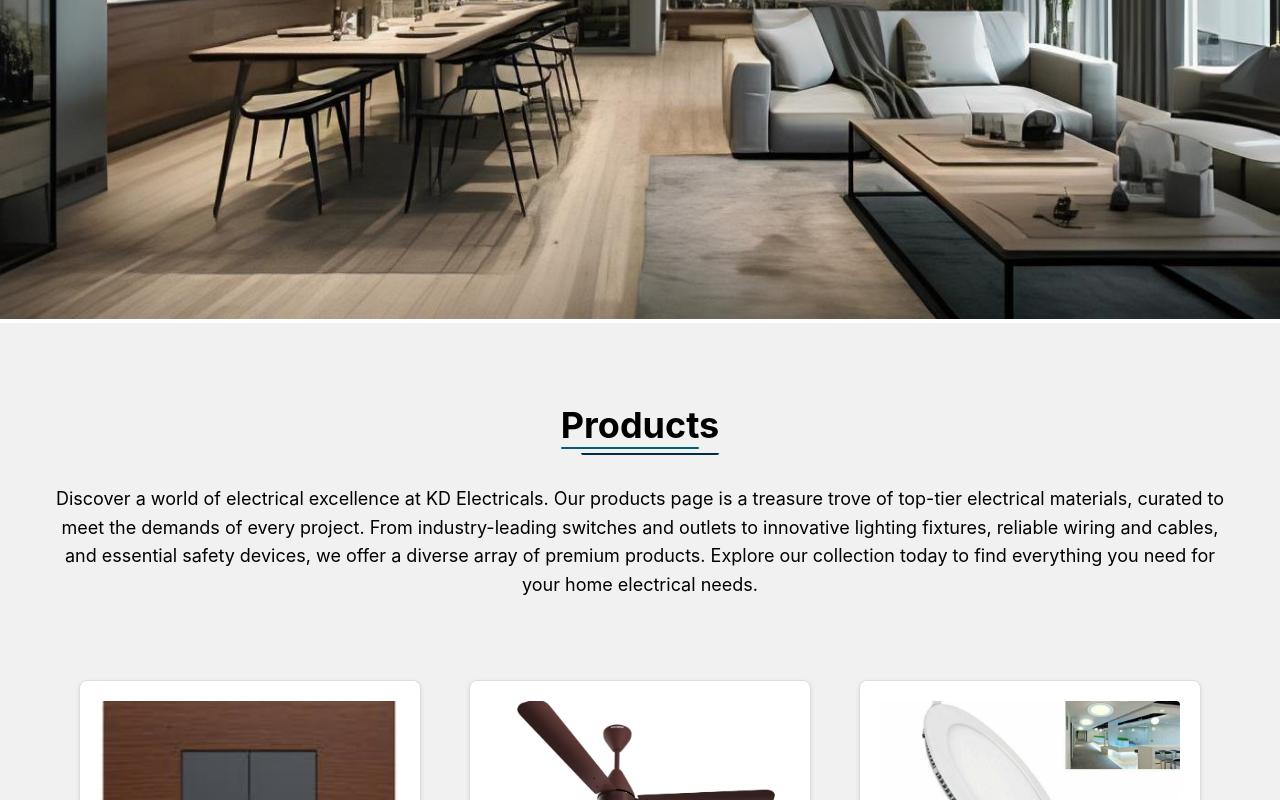
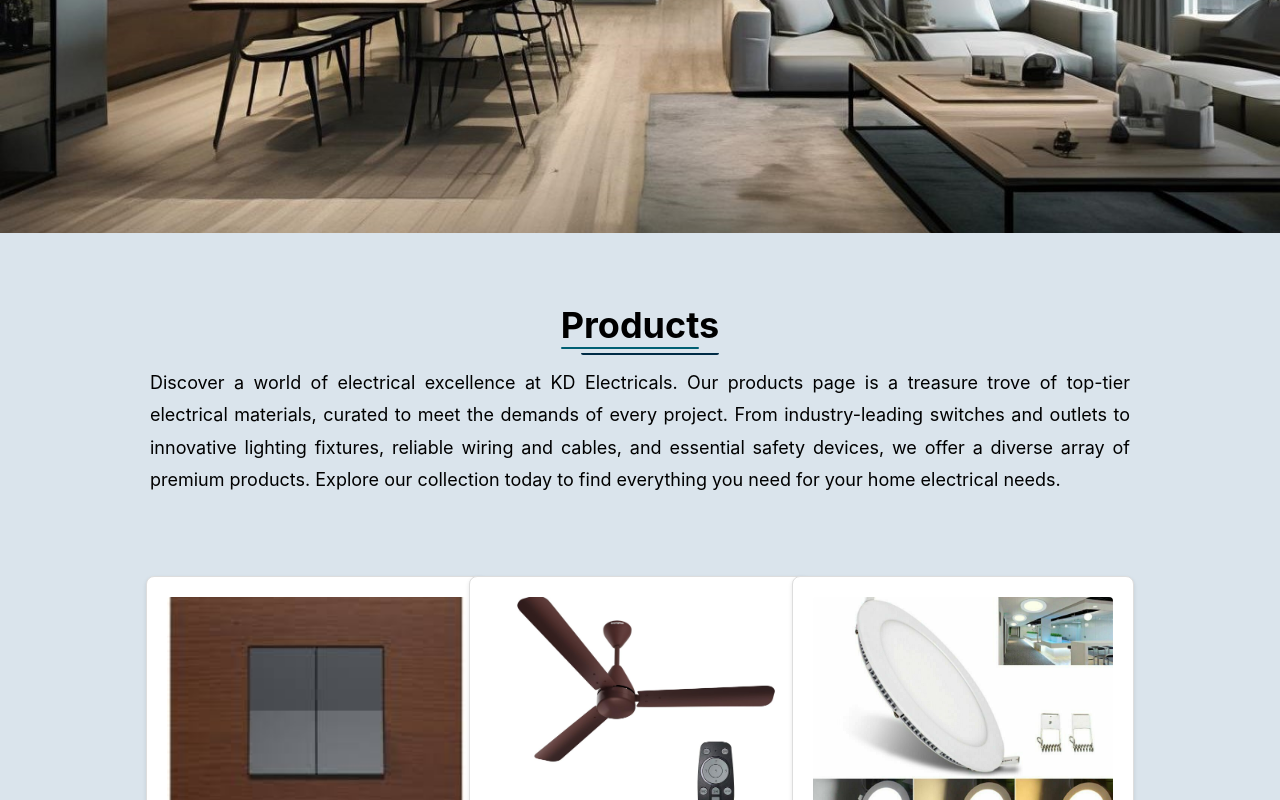
Before and after one commit to kdelectricals/kdelectricals.github.io, a React (Create React App) app: page /products in a window 1280 px wide. Shown: the part 501-1301 px from the top of the page. Built offline with nearby package versions, Linux system fonts and the light colour scheme.

Commit message:
changes added

```diff
--- a/src/components/Header.js
+++ b/src/components/Header.js
@@ -4,6 +4,7 @@ import { Link, useLocation } from "react-router-dom";
 import styled from "styled-components";
 import logo from "./../images/logo.png";
 import { FaBars } from "react-icons/fa";
+import ScrollToTop from "./ScrollToTop";
 
 const HeaderContainer = styled.header`
   background: #fff;
--- a/src/components/Home.js
+++ b/src/components/Home.js
@@ -418,6 +418,7 @@ const Home = () => {
         <h2 style={{ fontSize: "36px", color: "#007e8a" }}>
           Explore Our Featured Electrical Products
         </h2>
+
         <ProductContainer>
           {productsData.map((product) => (
             <StyledLink key={product.id} to={`/products/${product.slug}`}>
--- a/src/components/Products.js
+++ b/src/components/Products.js
@@ -16,9 +16,14 @@ import pipes from "./../images/pipes.webp";
 import safety from "./../images/safety.jpg";
 
 const Description = styled.p`
+  color: #000000;
   font-size: 18px;
-  line-height: 1.6;
-  margin-bottom: 40px;
+  line-height: 1.8;
+  text-align: justify;
+
+  @media (min-width: 768px) {
+    margin: 0; // Remove margin for larger screens
+  }
 `;
 
 const MainContainer = styled.div`
@@ -60,18 +65,31 @@ const SectionTitle = styled.h2`
 
 const Section = styled.section`
   text-align: center;
-  padding: 50px;
-  background-color: #f1f1f1;
+  padding: 40px 150px 50px;
+  background-color: hsla(208, 33%, 89%, 1);
+  position: relative;
+  margin-top: -10px;
+
+  @media (max-width: 768px) {
+    padding: 40px 40px 50px;
+    margin-top: -10px;
+  }
 `;
 
 const ProductContainer = styled.div`
   display: grid;
-  grid-template-columns: repeat(auto-fit, minmax(300px, 1fr));
+  grid-template-columns: repeat(auto-fit, minmax(25%, 1fr));
   padding: 40px;
   gap: 70px;
   justify-items: center;
   align-items: start;
   margin-top: 40px;
+
+  @media (max-width: 768px) {
+    grid-template-columns: repeat(auto-fit, minmax(100%, 1fr));
+    padding: 10px;
+    gap: 50px;
+  }
 `;
 
 const ProductCard = styled.div`
@@ -92,6 +110,11 @@ const ProductCard = styled.div`
   &:hover {
     box-shadow: 0px 4px 8px rgba(0, 0, 0, 0.2);
     transform: scale(1.05);
+  }
+
+  @media (max-width: 768px) {
+    width: 100%;
+    height: 70vh;
   }
 `;
 
@@ -219,7 +242,7 @@ const Products = () => {
         <img
           src={prodImage}
           alt="prodImage"
-          style={{ width: "100%", height: "90vh" }}
+          style={{ width: "100%", height: "80vh" }}
         />
       </div>
       <MainContainer>
--- /dev/null
+++ b/src/components/ScrollToTop.js
@@ -0,0 +1,14 @@
+import { useEffect } from "react";
+import { useLocation } from "react-router-dom";
+
+const ScrollToTop = () => {
+  const { pathname } = useLocation();
+
+  useEffect(() => {
+    window.scrollTo(0, 0);
+  }, [pathname]);
+
+  return null;
+};
+
+export default ScrollToTop;
```
